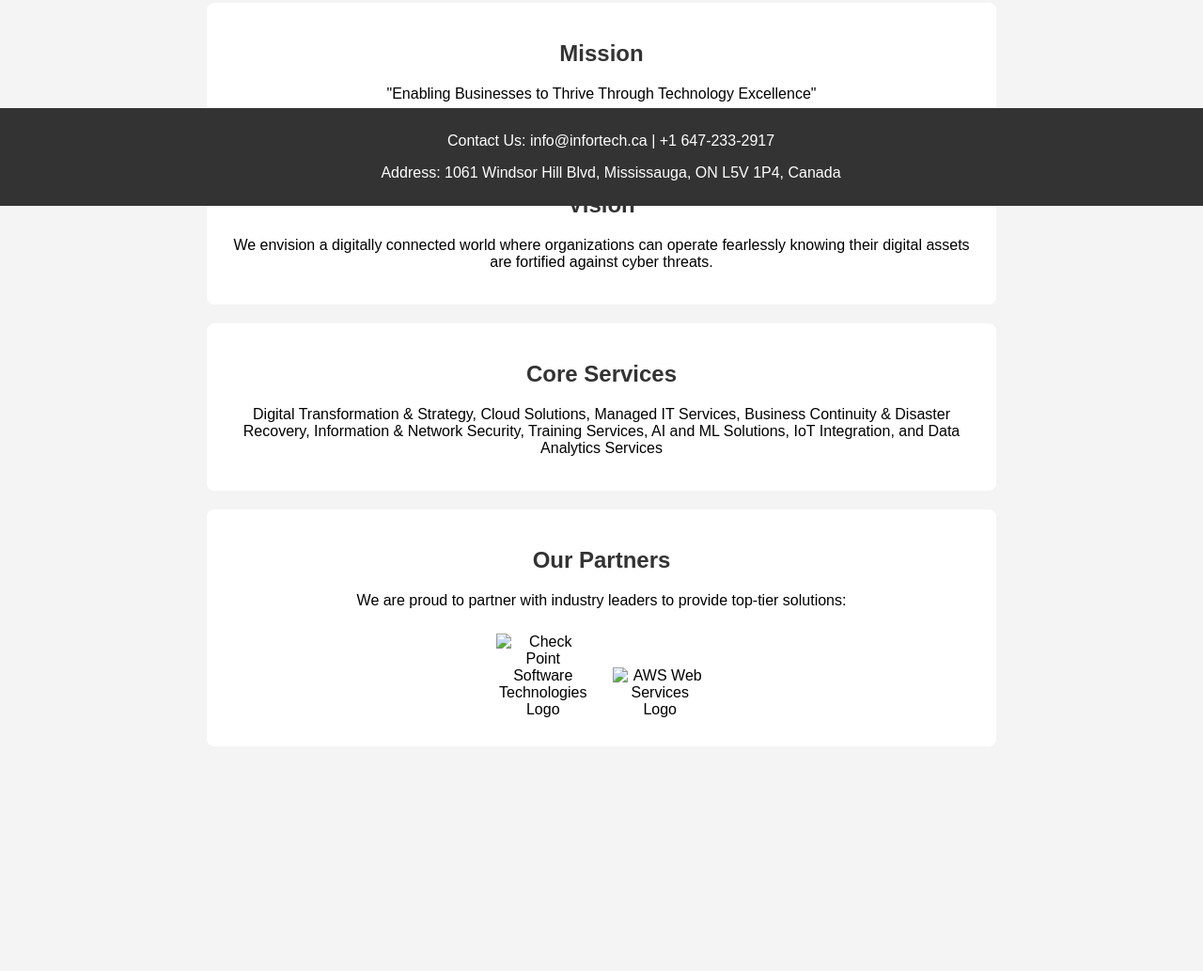
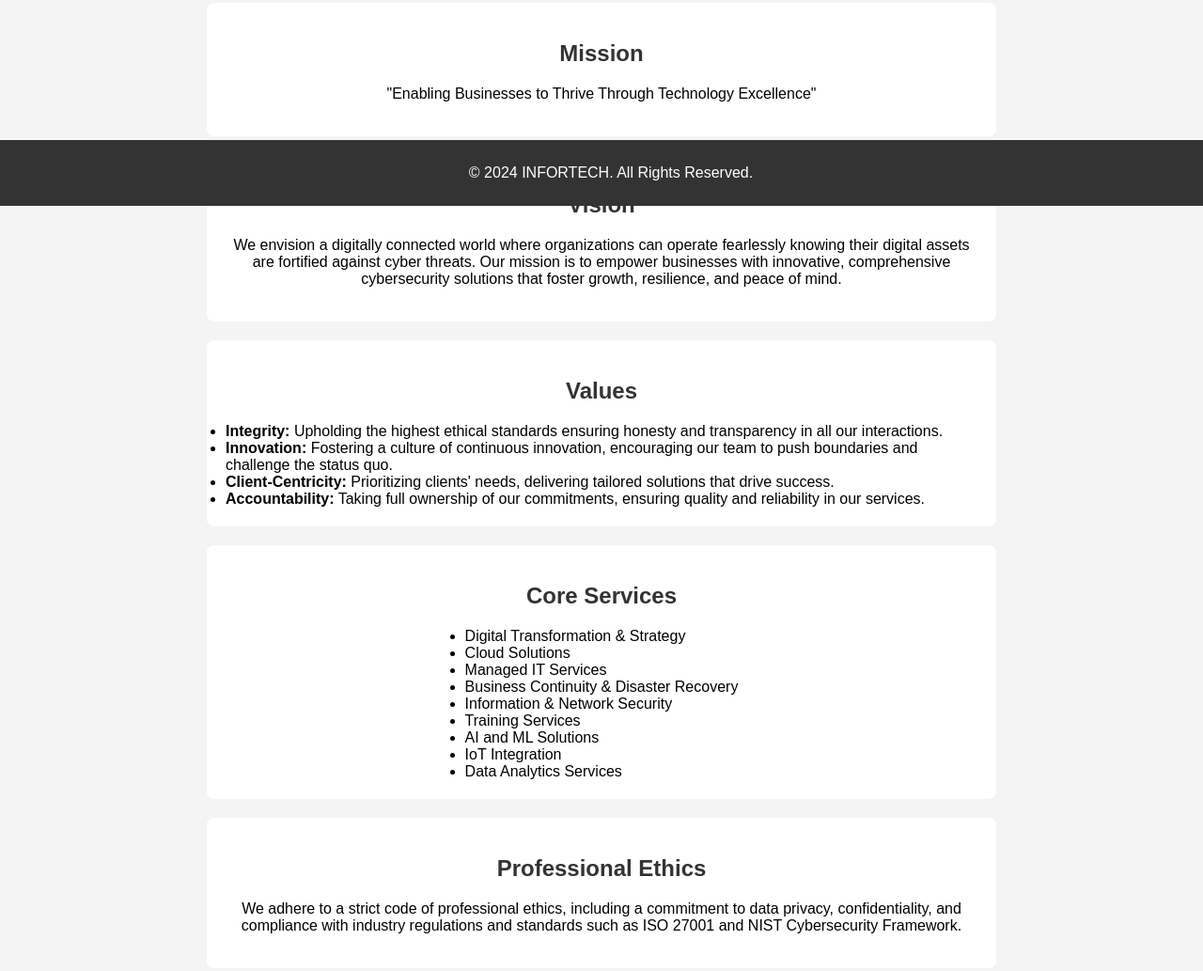
Before and after one commit to anderstar/infortech, a plain HTML site: page index.html in a window 1280 px wide. Shown: the part 581-1614 px from the top of the page at 94% size. Before the commit the page ends 1395 px from the top, so only its background shows below. Drawn offline with Linux system fonts and the light colour scheme.

Commit message:
Update index.html

```diff
--- a/index.html
+++ b/index.html
@@ -12,7 +12,8 @@
         <h1>INFORTECH</h1>
         <p>Your Partner in Business and ICT Excellence</p>
     </header>
-    <section>
+
+    <section id="introduction">
         <h2>Introduction</h2>
         <p>INFORTECH is a premier consultancy firm specializing in:</p>
         <ul>
@@ -28,27 +29,68 @@
         </ul>
         <p>Our commitment to delivering cutting-edge technology and strategic insights empowers organizations to thrive in the digital age.</p>
     </section>
-    <section>
+
+    <section id="mission">
         <h2>Mission</h2>
         <p>"Enabling Businesses to Thrive Through Technology Excellence"</p>
     </section>
-    <section>
+
+    <section id="vision">
         <h2>Vision</h2>
-        <p>We envision a digitally connected world where organizations can operate fearlessly knowing their digital assets are fortified against cyber threats.</p>
+        <p>We envision a digitally connected world where organizations can operate fearlessly knowing their digital assets are fortified against cyber threats. Our mission is to empower businesses with innovative, comprehensive cybersecurity solutions that foster growth, resilience, and peace of mind.</p>
     </section>
-    <section>
+
+    <section id="values">
+        <h2>Values</h2>
+        <ul>
+            <li><strong>Integrity:</strong> Upholding the highest ethical standards ensuring honesty and transparency in all our interactions.</li>
+            <li><strong>Innovation:</strong> Fostering a culture of continuous innovation, encouraging our team to push boundaries and challenge the status quo.</li>
+            <li><strong>Client-Centricity:</strong> Prioritizing clients' needs, delivering tailored solutions that drive success.</li>
+            <li><strong>Accountability:</strong> Taking full ownership of our commitments, ensuring quality and reliability in our services.</li>
+        </ul>
+    </section>
+
+    <section id="core-services">
         <h2>Core Services</h2>
-        <p>Digital Transformation & Strategy, Cloud Solutions, Managed IT Services, Business Continuity & Disaster Recovery, Information & Network Security, Training Services, AI and ML Solutions, IoT Integration, and Data Analytics Services</p>
+        <ul>
+            <li>Digital Transformation & Strategy</li>
+            <li>Cloud Solutions</li>
+            <li>Managed IT Services</li>
+            <li>Business Continuity & Disaster Recovery</li>
+            <li>Information & Network Security</li>
+            <li>Training Services</li>
+            <li>AI and ML Solutions</li>
+            <li>IoT Integration</li>
+            <li>Data Analytics Services</li>
+        </ul>
     </section>
-    <section>
+
+    <section id="professional-ethics">
+        <h2>Professional Ethics</h2>
+        <p>We adhere to a strict code of professional ethics, including a commitment to data privacy, confidentiality, and compliance with industry regulations and standards such as ISO 27001 and NIST Cybersecurity Framework.</p>
+    </section>
+
+    <section id="partners">
         <h2>Our Partners</h2>
         <p>We are proud to partner with industry leaders to provide top-tier solutions:</p>
-        <img src="images/checkpoint-logo.png" alt="Check Point Software Technologies Logo" class="partner-logo">
-        <img src="images/aws-logo.png" alt="AWS Web Services Logo" class="partner-logo">
+        <div class="partner-logos">
+            <img src="images/checkpoint-logo.png" alt="Check Point Software Technologies Logo" class="partner-logo">
+            <img src="images/aws-logo.png" alt="AWS Web Services Logo" class="partner-logo">
+        </div>
     </section>
+
+    <section id="contact">
+        <h2>Contact Us</h2>
+        <p>For inquiries, consultations, or to discuss how we can secure your business, please contact us at:</p>
+        <ul>
+            <li>Email: <a href="mailto:info@infortech.ca">info@infortech.ca</a></li>
+            <li>Phone: +1 647-233-2917</li>
+            <li>Address: 1061 Windsor Hill Blvd, Mississauga, ON L5V 1P4, Canada</li>
+        </ul>
+    </section>
+
     <footer>
-        <p>Contact Us: info@infortech.ca | +1 647-233-2917</p>
-        <p>Address: 1061 Windsor Hill Blvd, Mississauga, ON L5V 1P4, Canada</p>
+        <p>© 2024 INFORTECH. All Rights Reserved.</p>
     </footer>
 </body>
 </html>
```
